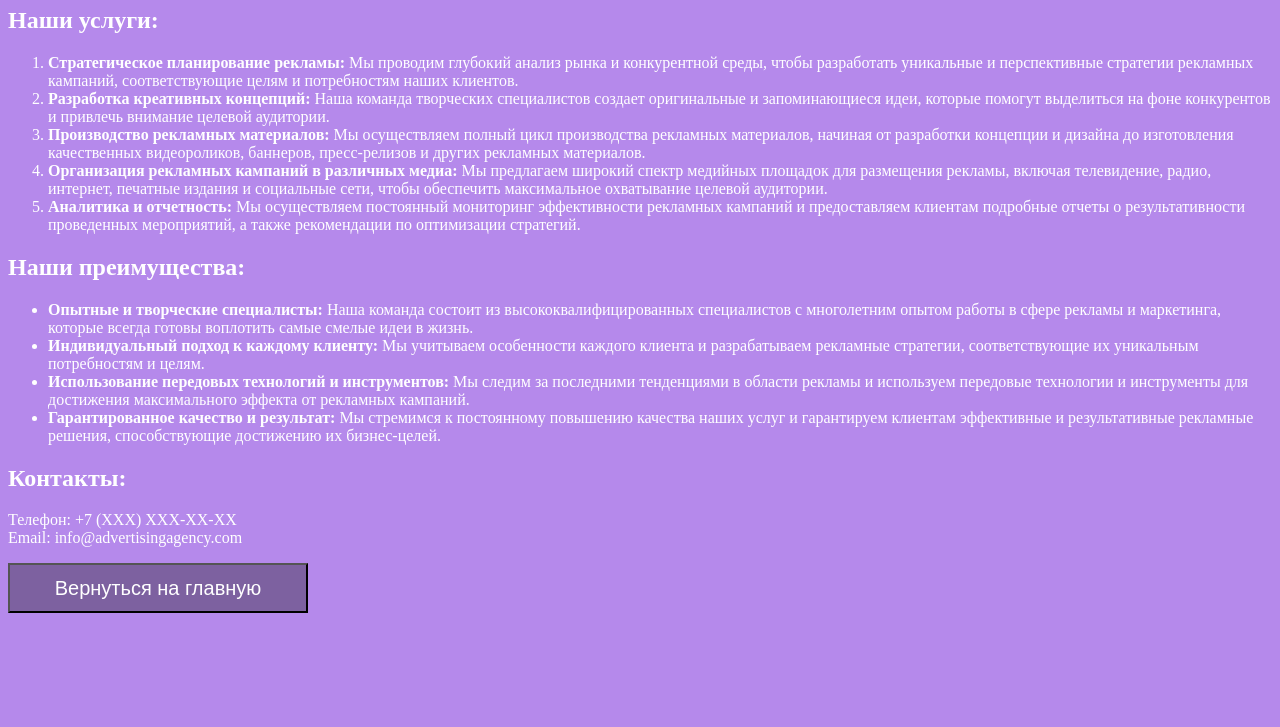
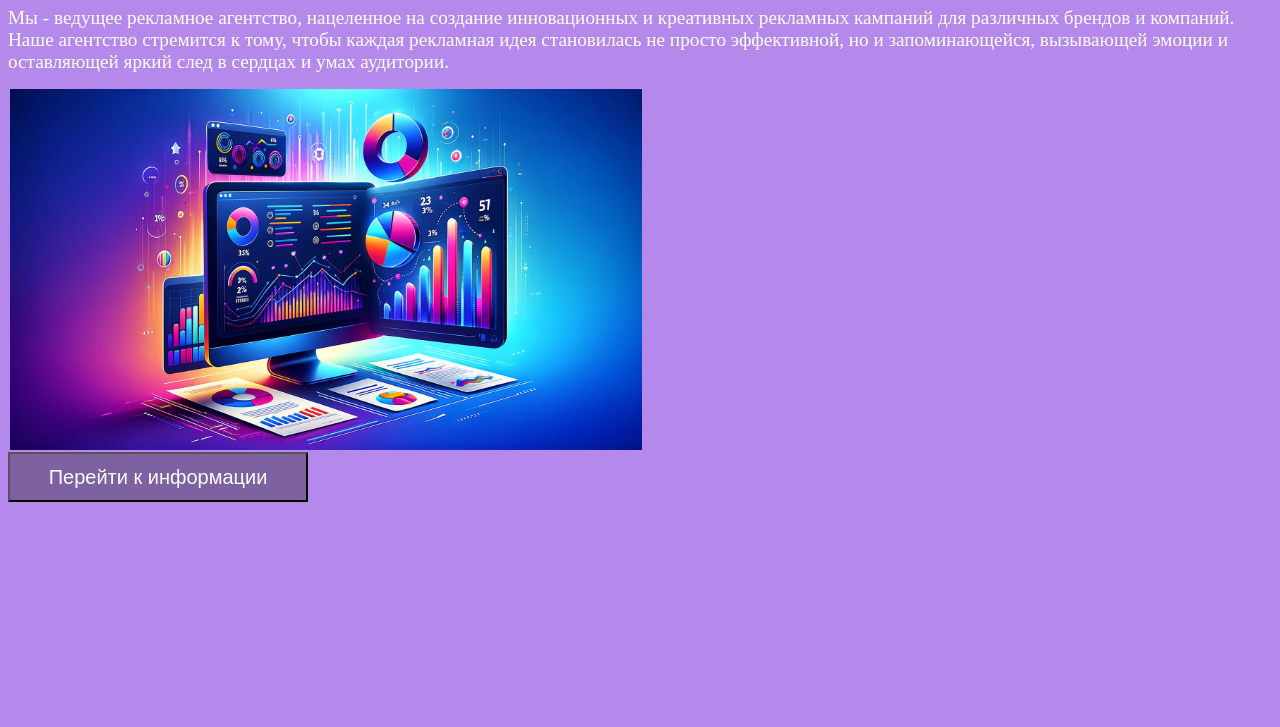
Before and after one commit to polina0710/Web, a plain HTML site: page lab7.1/index.html in a window 1280 px wide. Shown: the part 73-800 px from the top of the page. Drawn offline with Linux system fonts and the light colour scheme.

Commit message:
Fix 2.0 lab7.1

```diff
--- a/lab7.1/index.html
+++ b/lab7.1/index.html
@@ -37,7 +37,7 @@
 </head>
 <body>
 
-<div id="home" class="page">
+<div id="home" class="page active">
     <h1>Добро пожаловать в нашу Рекламную кампанию!</h1>
     <p><big>Мы - ведущее рекламное агентство, нацеленное на создание инновационных и креативных рекламных кампаний для различных брендов и компаний. Наше агентство стремится к тому, чтобы каждая рекламная идея становилась не просто эффективной, но и запоминающейся, вызывающей эмоции и оставляющей яркий след в сердцах и умах аудитории.</big></p>
     <div class="content-block">
@@ -46,7 +46,7 @@
     </div>
 </div>
 
-<div id="info" class="page active">
+<div id="info" class="page">
     <h1>Информационная страница</h1>
     <h2 id="services">Наши услуги:</h2>
     <ol>
```
